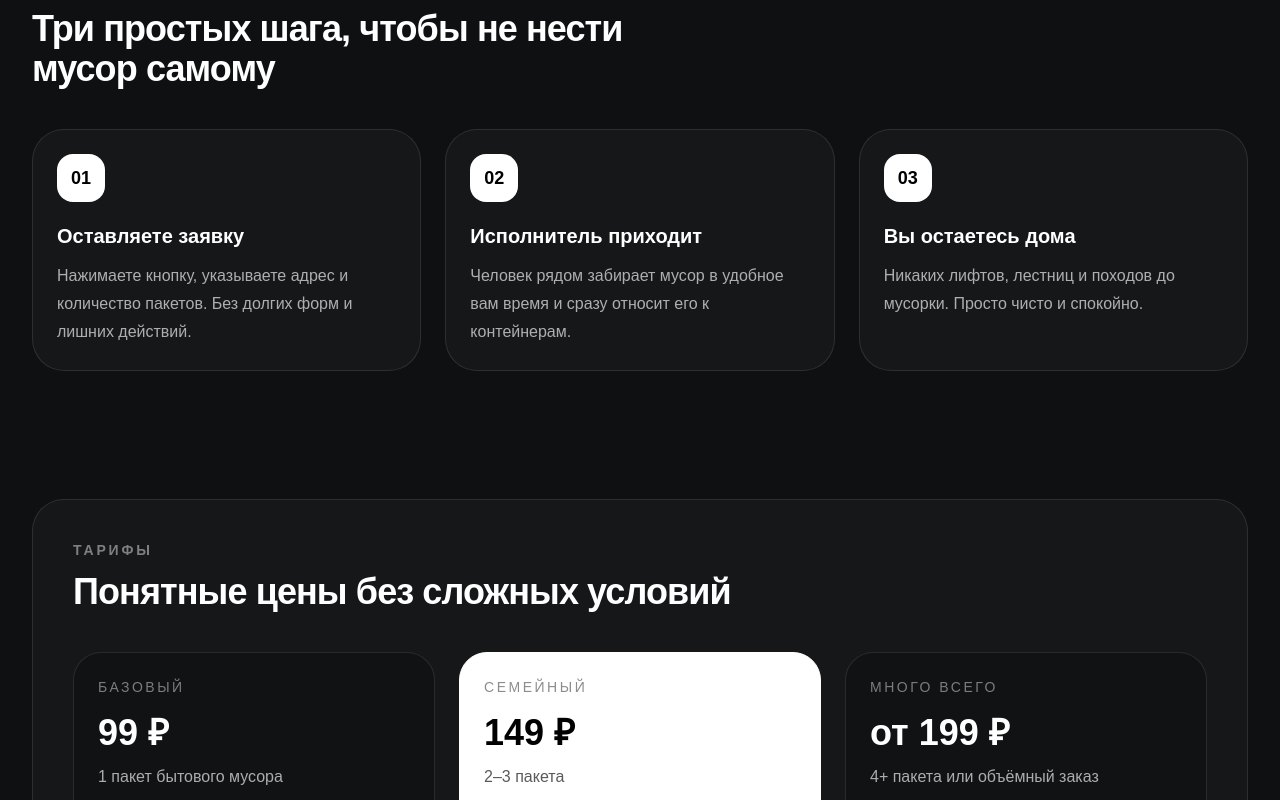
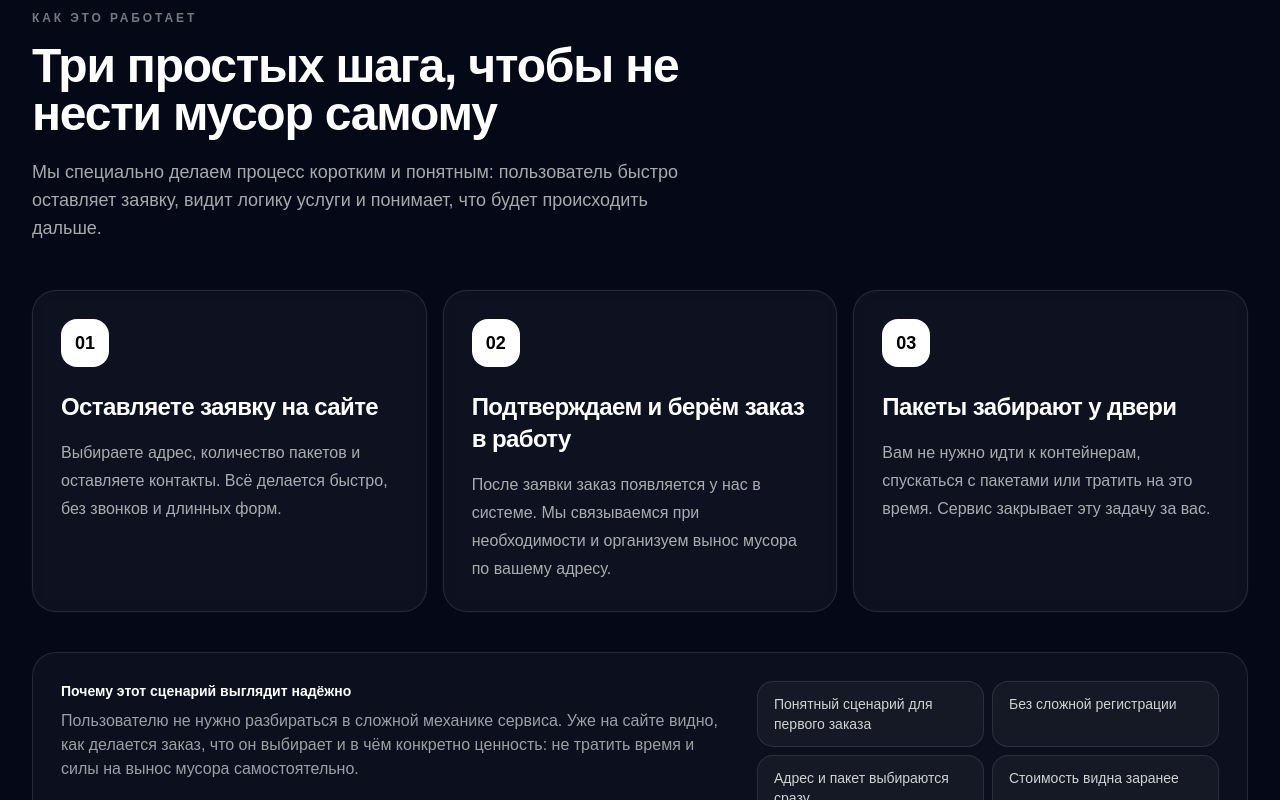
Before and after one commit to tionofficialwork/musorok-site, a Next.js app: page / in a window 1280 px wide. Shown: the part 880-1680 px from the top of the page. Built offline with nearby package versions, Linux system fonts and the light colour scheme; no server answers.

Commit message:
feat: strengthen how-it-works section with clearer steps and trust copy

```diff
--- a/components/landing/HowItWorksSection.tsx
+++ b/components/landing/HowItWorksSection.tsx
@@ -1,26 +1,98 @@
-import SectionTitle from "@/components/landing/SectionTitle";
-import { steps } from "@/lib/constants";
+export default function HowItWorksSection() {
+  const steps = [
+    {
+      number: "01",
+      title: "Оставляете заявку на сайте",
+      text: "Выбираете адрес, количество пакетов и оставляете контакты. Всё делается быстро, без звонков и длинных форм.",
+    },
+    {
+      number: "02",
+      title: "Подтверждаем и берём заказ в работу",
+      text: "После заявки заказ появляется у нас в системе. Мы связываемся при необходимости и организуем вынос мусора по вашему адресу.",
+    },
+    {
+      number: "03",
+      title: "Пакеты забирают у двери",
+      text: "Вам не нужно идти к контейнерам, спускаться с пакетами или тратить на это время. Сервис закрывает эту задачу за вас.",
+    },
+  ];
 
-export default function HowItWorksSection() {
+  const trustPoints = [
+    "Понятный сценарий для первого заказа",
+    "Без сложной регистрации",
+    "Адрес и пакет выбираются сразу",
+    "Стоимость видна заранее",
+  ];
+
   return (
-    <section id="how" className="scroll-mt-32 mx-auto max-w-7xl px-6 py-16 lg:px-8">
-      <SectionTitle
-        eyebrow="Как это работает"
-        title="Три простых шага, чтобы не нести мусор самому"
-      />
-      <div className="mt-10 grid gap-6 md:grid-cols-3">
-        {steps.map((step, i) => (
-          <div
-            key={step.title}
-            className="rounded-[2rem] border border-white/10 bg-white/[0.03] p-6"
-          >
-            <div className="mb-5 flex h-12 w-12 items-center justify-center rounded-2xl bg-white text-lg font-black text-black">
-              0{i + 1}
+    <section
+      id="how-it-works"
+      className="border-t border-white/10 bg-[#050816]"
+    >
+      <div className="mx-auto max-w-7xl px-5 py-20 sm:px-6 lg:px-8 lg:py-24">
+        <div className="max-w-3xl">
+          <div className="text-xs font-semibold uppercase tracking-[0.24em] text-white/45">
+            Как это работает
+          </div>
+
+          <h2 className="mt-4 max-w-4xl text-3xl font-semibold tracking-tight text-white sm:text-4xl lg:text-5xl">
+            Три простых шага, чтобы не нести мусор самому
+          </h2>
+
+          <p className="mt-5 max-w-2xl text-base leading-7 text-white/65 sm:text-lg">
+            Мы специально делаем процесс коротким и понятным: пользователь
+            быстро оставляет заявку, видит логику услуги и понимает, что будет
+            происходить дальше.
+          </p>
+        </div>
+
+        <div className="mt-12 grid gap-4 lg:grid-cols-3">
+          {steps.map((step) => (
+            <div
+              key={step.number}
+              className="rounded-3xl border border-white/10 bg-white/[0.04] p-6 shadow-[0_0_0_1px_rgba(255,255,255,0.02)] backdrop-blur-sm sm:p-7"
+            >
+              <div className="inline-flex h-12 min-w-12 items-center justify-center rounded-2xl bg-white px-3 text-lg font-semibold text-black">
+                {step.number}
+              </div>
+
+              <h3 className="mt-6 text-2xl font-semibold tracking-tight text-white">
+                {step.title}
+              </h3>
+
+              <p className="mt-4 text-base leading-7 text-white/65">
+                {step.text}
+              </p>
             </div>
-            <h3 className="text-xl font-bold">{step.title}</h3>
-            <p className="mt-3 leading-7 text-white/65">{step.text}</p>
+          ))}
+        </div>
+
+        <div className="mt-10 rounded-3xl border border-white/10 bg-white/[0.03] p-6 sm:p-7">
+          <div className="flex flex-col gap-6 lg:flex-row lg:items-start lg:justify-between">
+            <div className="max-w-2xl">
+              <div className="text-sm font-semibold text-white">
+                Почему этот сценарий выглядит надёжно
+              </div>
+              <p className="mt-2 text-sm leading-6 text-white/60 sm:text-base">
+                Пользователю не нужно разбираться в сложной механике сервиса.
+                Уже на сайте видно, как делается заказ, что он выбирает и в чём
+                конкретно ценность: не тратить время и силы на вынос мусора
+                самостоятельно.
+              </p>
+            </div>
+
+            <div className="grid gap-2 sm:grid-cols-2 lg:min-w-[420px]">
+              {trustPoints.map((item) => (
+                <div
+                  key={item}
+                  className="rounded-2xl border border-white/10 bg-white/[0.04] px-4 py-3 text-sm text-white/80"
+                >
+                  {item}
+                </div>
+              ))}
+            </div>
           </div>
-        ))}
+        </div>
       </div>
     </section>
   );
```
